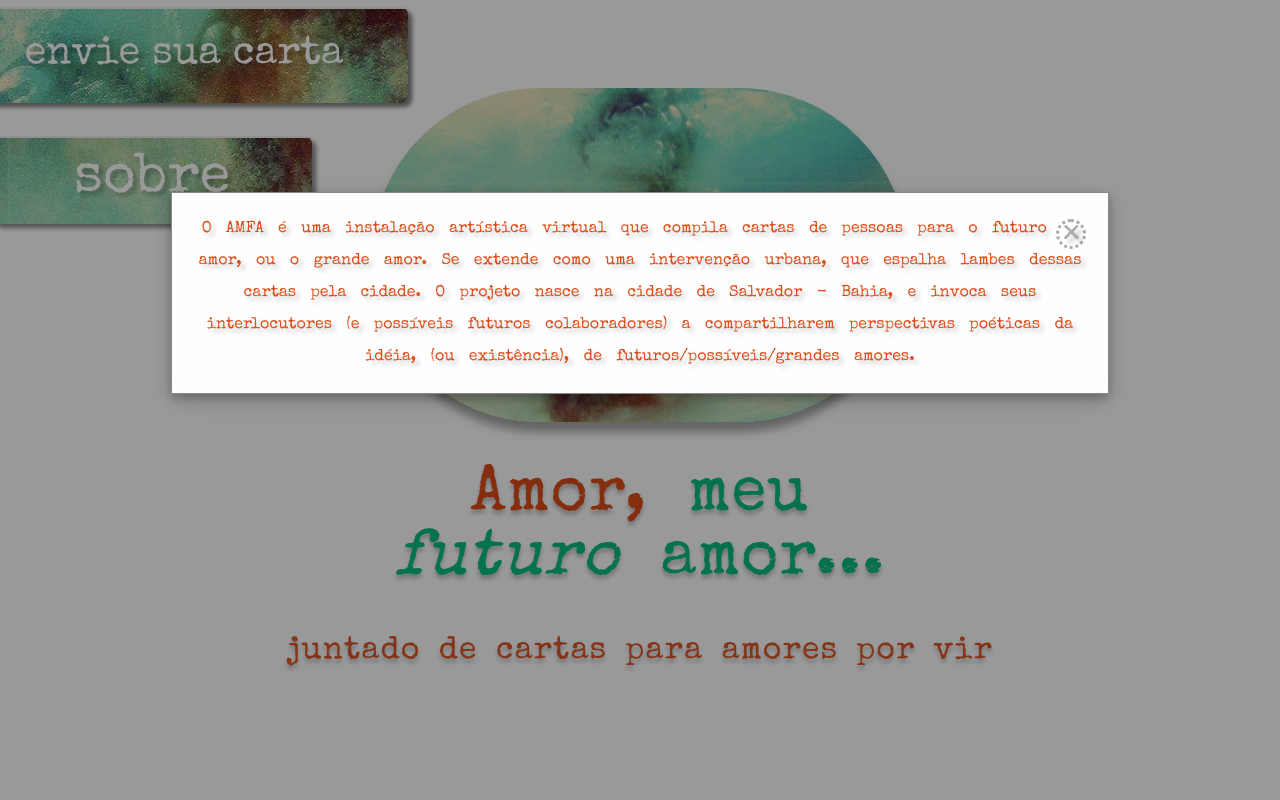
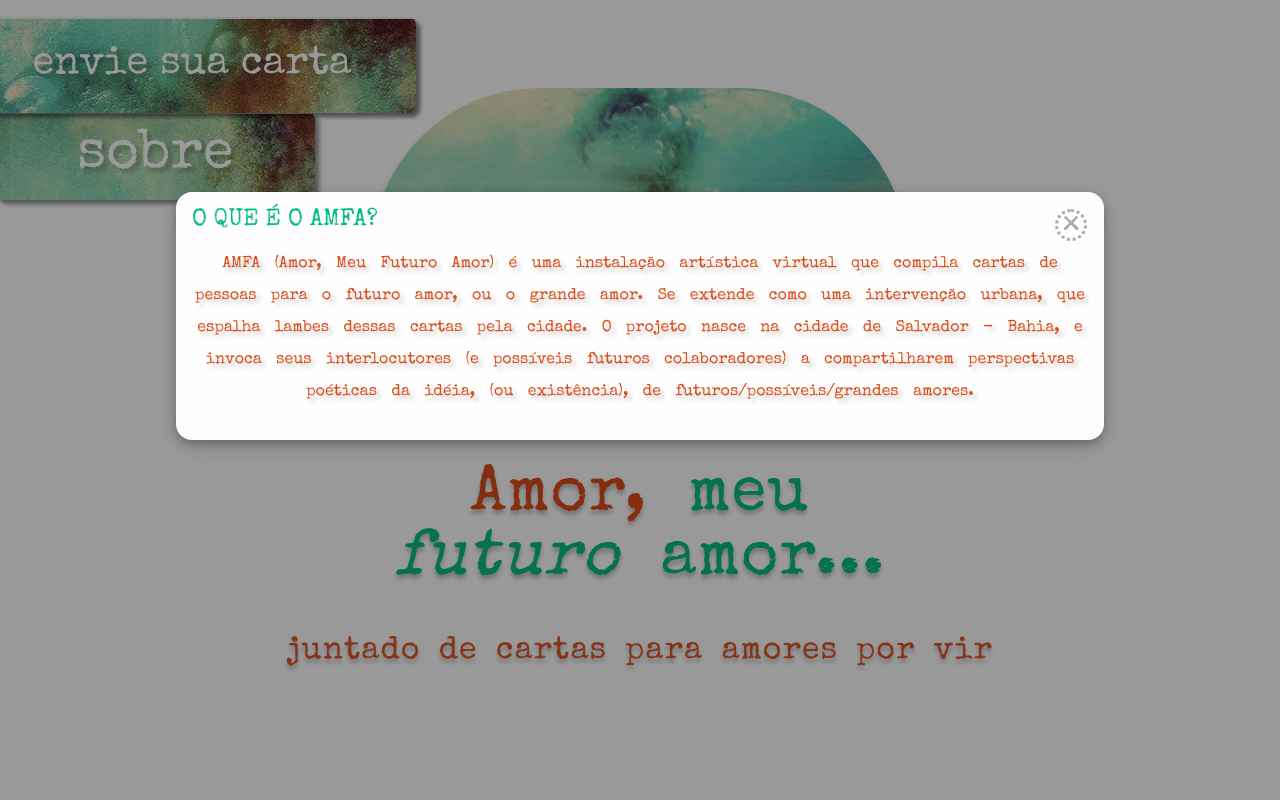
Before and after one commit to eutiveumsonho/amfa, a website: page index.html in a window 1280 px wide. Both pictures are taken after a click on the button "sobre". Shown: the top 800 px of the page. Drawn offline with Linux system fonts and the light colour scheme.

Commit message:
wip: first modal component

```diff
--- a/index.html
+++ b/index.html
@@ -9,8 +9,10 @@
       lang="pt-BR"
     />
     <link rel="stylesheet" href="./lib/style.css" />
+    <link rel="stylesheet" href="./lib/modal.css" />
     <link rel="stylesheet" href="./public/SpecialElite-Regular.ttf" />
     <script async src="./lib/script.js"></script>
+    <script async src="./lib/modal.js"></script>
   </head>
   <body>
     <div class="main-container flex column">
@@ -28,36 +30,29 @@
 
         <p class="phrase">juntado de cartas para amores por vir</p>
       </div>
-      <!-- this div block (before the buttons) must be centralized-->
     </div>
     <br />
     <br />
-    <div class="bttn-container">
-      <button class="bttn-1" id="about-bttn">
-        <div class="overlap-group">
-          <div class="buttn-1-text">sobre</div>
-        </div>
-      </button>
-      <div id="about-modal" class="modal">
-         <!-- Modal content -->
+
+    <button class="modal-disclosure bttn-1" id="about-bttn">sobre</button>
+
+    <modal-component>
       <p id="about-content">
-          <span class="close" id="close-about">&times;</span>
-            O AMFA é uma instalação artística virtual que compila cartas de
-            pessoas para o futuro amor, ou o grande amor. Se extende como uma
-            intervenção urbana, que espalha lambes dessas cartas pela cidade. O
-            projeto nasce na cidade de Salvador - Bahia, e invoca seus
-            interlocutores (e possíveis futuros colaboradores) a compartilharem
-            perspectivas poéticas da idéia, (ou existência), de
-            futuros/possíveis/grandes amores.
+        AMFA (Amor, Meu Futuro Amor) é uma instalação artística virtual que compila cartas de pessoas
+        para o futuro amor, ou o grande amor. Se extende como uma intervenção
+        urbana, que espalha lambes dessas cartas pela cidade. O projeto nasce na
+        cidade de Salvador - Bahia, e invoca seus interlocutores (e possíveis
+        futuros colaboradores) a compartilharem perspectivas poéticas da idéia,
+        (ou existência), de futuros/possíveis/grandes amores.
       </p>
-      </div>
+    </modal-component>
     <br />
     <br />
-      <button class="bttn-2" id="write-bttn">
-        <div class="overlap-group">
-          <div class="bttn-2-text">envie sua carta</div>
-        </div>
+
+    <button class="modal-disclosure bttn-2" id="write-bttn">
+      envie sua carta
     </button>
+
     <div id="form-modal" class="modal">
       <span class="close" id="close-form">&times;</span>
       <div class="form-container flex column" id="form-content">
--- /dev/null
+++ b/lib/modal.css
@@ -0,0 +1,67 @@
+@keyframes animateopac {
+  from {
+    opacity: 0;
+  }
+  to {
+    opacity: 1;
+  }
+}
+
+#modal-overlay {
+  display: none; /* Hidden by default */
+  position: fixed; /* Stay in place */
+  z-index: 1; /* Sit on top */
+  left: 0;
+  top: 0;
+  width: 100%; /* Full width */
+  height: 100%; /* Full height */
+  overflow: auto; /* Enable scroll if needed */
+  background-color: rgb(0, 0, 0); /* Fallback color */
+  background-color: rgba(0, 0, 0, 0.4); /* Black w/ opacity */
+  animation-name: animateopac;
+  animation-duration: 0.8s;
+}
+
+#modal-container {
+  background-color: #fefefe;
+  margin: 15% auto;
+  padding: 1rem;
+  border-radius: 1rem;
+  width: 70%;
+  box-shadow: 0 0.25rem 0.5rem 0 rgba(0, 0, 0, 0.2),
+    0 0.375rem 1.25rem 0 rgba(0, 0, 0, 0.19);
+}
+
+#modal-header {
+  color:#06be81;
+  font-size: 1.5rem;
+}
+
+#close-modal {
+  color: #aaa;
+  display: grid;
+  float:right;
+  font-size: 2.5rem;
+  text-align: center;
+  line-height: 2.1rem;
+  width: 1.5rem;
+  height: 1.5rem;
+  border-color: #aaa;
+  border-radius: 90rem;
+  border-style: dotted;
+  align-self: center;
+   margin:0.07rem;
+  padding: 0.05rem;
+}
+
+#close-modal:hover,
+#close-modal:focus {
+  color: #dd4d19;
+  border-color: #7a7979;
+  text-decoration: none;
+  cursor: pointer;
+}
+
+#modal-content {
+  margin-top: 1rem;
+}
--- /dev/null
+++ b/lib/modal.js
@@ -0,0 +1,84 @@
+class Modal extends HTMLElement {
+  constructor() {
+    super();
+  }
+
+  connectedCallback() {
+    this._render();
+  }
+
+  _render() {
+    this.id = "modal-overlay";
+
+    const modalContainer = document.createElement("div");
+    modalContainer.id = "modal-container";
+    console.log({ modalContainer });
+
+    this.appendChild(modalContainer);
+
+    const modalHeader = document.createElement("div");
+    modalHeader.innerHTML = "O QUE É O AMFA?";
+    modalHeader.id = "modal-header";
+
+    modalContainer.appendChild(modalHeader);
+
+    const closeButton = document.createElement("span");
+    console.log({ closeButton });
+    closeButton.id = "close-modal";
+    closeButton.innerHTML = "&times;";
+
+    modalHeader.appendChild(closeButton);
+
+    console.log({ modalComponent: this });
+
+    const modalContent = document.getElementById("about-content");
+    console.log({ modalContent });
+
+    modalContainer.appendChild(modalContent);
+
+    closeButton.onclick = function () {
+      const modal = document.querySelector("modal-component");
+      modal.style.display = "none";
+      console.log({ closeButton });
+    };
+
+    window.onclick = function (event) {
+      const modal = document.querySelector("modal-component");
+      if (event.target === modal) {
+        modal.style.display = "none";
+        console.log({ target: event.target });
+      }
+    };
+
+    document.addEventListener("keydown", function (event) {
+      const modal = document.querySelector("modal-component");
+      if (event.key === "Escape") {
+        modal.style.display = "none";
+      }
+    });
+
+    //disclosure-button logic--------------------------
+    const aboutButton = document.getElementById("about-bttn");
+    console.log({ aboutButton });
+
+    aboutButton.onclick = function () {
+      console.log("@@@@@@@@@@@@@@@@@ clicou meu");
+
+      const event = new CustomEvent("modal-click", {
+        bubbles: true,
+        cancelable: false,
+        composed: true,
+      });
+      console.log("EVENTÃO MEU");
+      aboutButton.dispatchEvent(event);
+      console.log("CLICOU SIM! MAS VAI DE NOVO ?");
+    };
+
+    document.addEventListener("modal-click", function (event) {
+      const modal = document.querySelector("modal-component");
+      modal.style.display = "block";
+    });
+  }
+}
+
+window.customElements.define("modal-component", Modal);
--- a/lib/script.js
+++ b/lib/script.js
@@ -1,44 +1,12 @@
-// Get the modal
-const aboutModal = document.getElementById("about-modal");
 
-// Get the button that opens the modal
-const aboutBttn = document.getElementById("about-bttn");
-const aboutModalContent = document.getElementById("about-content");
-
-// Get the <span> element that closes the modal
-const aboutModalSpan = document.getElementsByClassName("close")[0];
-
-// When the user clicks on the button, open the modal
-aboutBttn.onclick = function () {
-  aboutModalContent.style.display = "block";
-  aboutModal.style.display = "block";
-};
-
-// When the user clicks on <span> (x), close the modal
-aboutModalSpan.onclick = function () {
-  aboutModal.style.display = "none";
-  aboutModalContent.style.display = "none";
-};
-
-// When the user clicks anywhere outside of the modal, close it
-window.onclick = function (event) {
-  if (event.target === aboutModal) {
-    aboutModal.style.display = "none";
-  }
-
-  if (event.target === modal2) {
-    modal2.style.display = "none";
-  }
-};
 
 document.addEventListener("keydown", function (event) {
-  if (event.key === "Escape") {
-    aboutModal.style.display = "none";
-  }
   if (event.key === "Escape") {
     modal2.style.display = "none";
   }
 });
+
+// Write letter modal logic ----------------------------------------------
 
 // Get the modal
 const modal2 = document.getElementById("form-modal");
@@ -48,7 +16,8 @@ const writeBttn = document.getElementById("write-bttn");
 const writeModalContent = document.getElementById("form-content");
 
 // Get the <span> element that closes the modal
-const writeModalSpan = document.getElementsByClassName("close")[1];
+const writeModalSpan = document.getElementsByClassName("close")[0];
+console.log({ modal2, writeBttn, writeModalContent, writeModalSpan });
 
 // When the user clicks on the button, open the modal
 writeBttn.onclick = function () {
@@ -61,6 +30,14 @@ writeModalSpan.onclick = function () {
   modal2.style.display = "none";
   writeModalContent.style.display = "none";
 };
+
+document.addEventListener("keydown", function (event) {
+  if (event.key === "Escape") {
+    modal2.style.display = "none";
+  }
+});
+
+// Logic of form data submission ----------------------------------------------
 
 const form = document.getElementById("form-letter");
 
--- a/package.json
+++ b/package.json
@@ -1,5 +1,8 @@
 {
   "dependencies": {
     "ariakit": "^2.0.0-next.44"
+  },
+  "devDependencies": {
+    "eslint": "^8.55.0"
   }
 }
```
Also changed, not shown: lib/style.css, 2 other files. Lines whose indentation alone changed are shown as unchanged.
